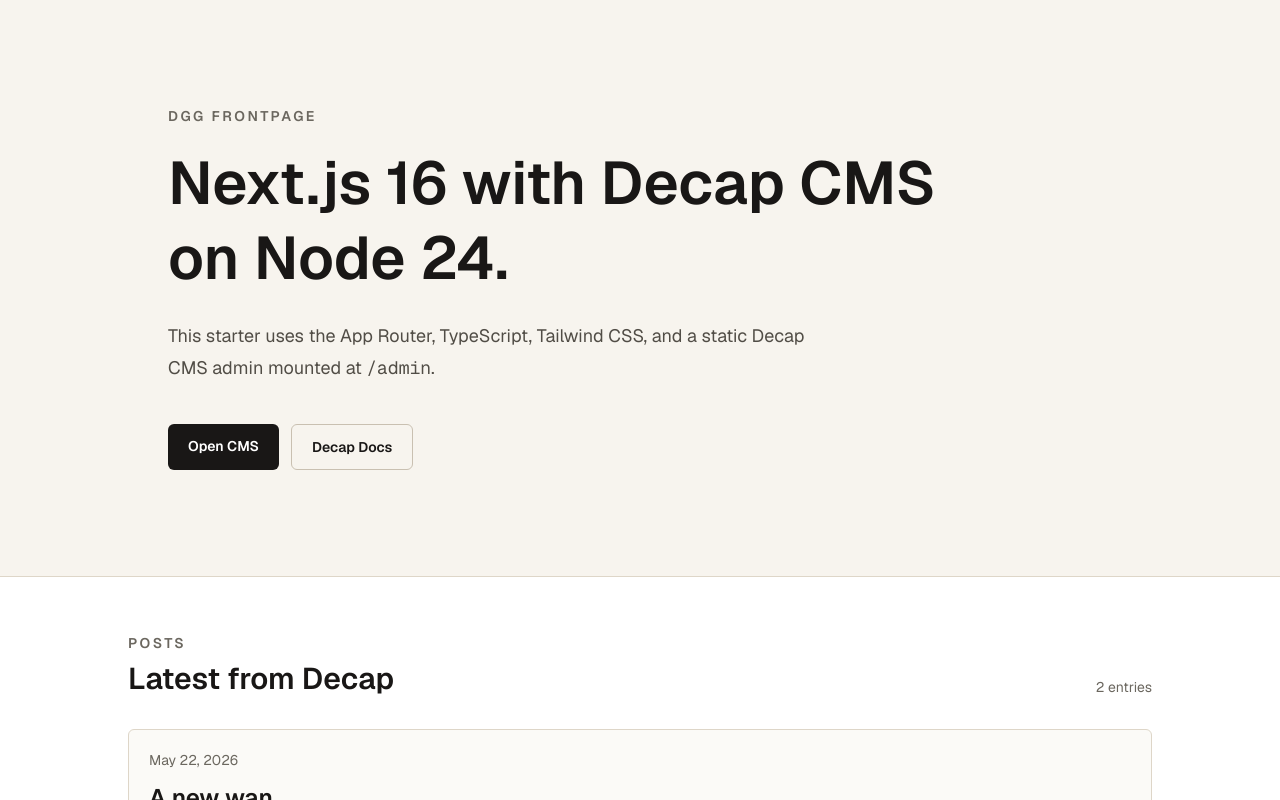
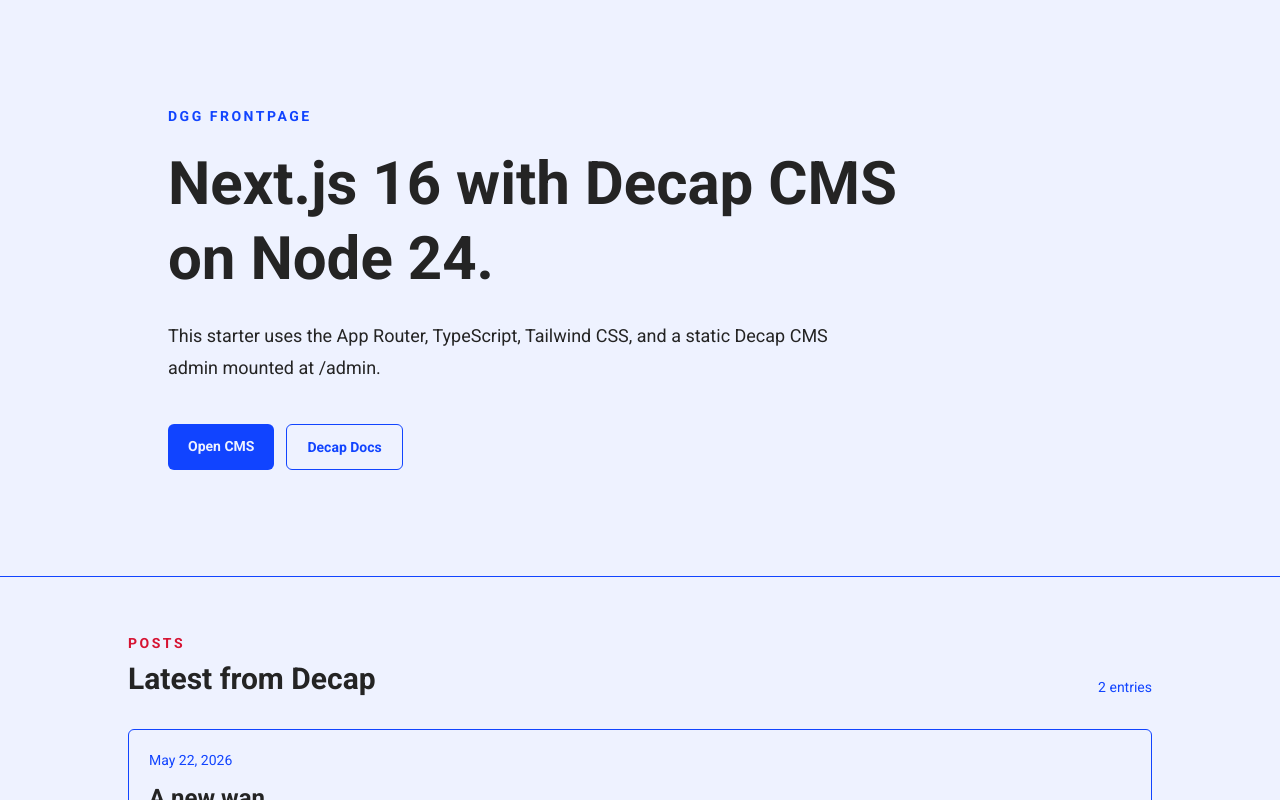
Before and after one commit to digitalgroundgame/dgg-frontpage, a Next.js app: page / in a window 1280 px wide. Shown: the top 800 px of the page. Built offline with nearby package versions, Linux system fonts and the light colour scheme.

Commit message:
Update site typography and colors

```diff
--- a/src/app/globals.css
+++ b/src/app/globals.css
@@ -1,18 +1,29 @@
 @import "tailwindcss";
 
 :root {
-  --background: #ffffff;
-  --foreground: #171717;
+  --color-brand-blue: #1144ff;
+  --color-near-white-blue: #eef2ff;
+  --color-accent-red: #ff0f43;
+  --color-red: #d61332;
+  --color-charcoal: #242424;
+  --background: var(--color-near-white-blue);
+  --foreground: var(--color-charcoal);
 }
 
 @theme inline {
+  --color-brand-blue: var(--color-brand-blue);
+  --color-near-white-blue: var(--color-near-white-blue);
+  --color-accent-red: var(--color-accent-red);
+  --color-red: var(--color-red);
+  --color-charcoal: var(--color-charcoal);
   --color-background: var(--background);
   --color-foreground: var(--foreground);
-  --font-sans: var(--font-geist-sans);
-  --font-mono: var(--font-geist-mono);
+  --font-sans: var(--font-roboto);
+  --font-mono: var(--font-roboto);
 }
 
 body {
   background: var(--background);
   color: var(--foreground);
+  font-family: var(--font-roboto), Arial, Helvetica, sans-serif;
 }
--- a/src/app/layout.tsx
+++ b/src/app/layout.tsx
@@ -1,15 +1,12 @@
 import type { Metadata } from "next";
-import { Geist, Geist_Mono } from "next/font/google";
+import { Roboto } from "next/font/google";
 import "./globals.css";
 
-const geistSans = Geist({
-  variable: "--font-geist-sans",
+const roboto = Roboto({
+  variable: "--font-roboto",
   subsets: ["latin"],
-});
-
-const geistMono = Geist_Mono({
-  variable: "--font-geist-mono",
-  subsets: ["latin"],
+  weight: ["100", "300", "400", "500", "700", "900"],
+  style: ["normal", "italic"],
 });
 
 export const metadata: Metadata = {
@@ -23,10 +20,7 @@ export default function RootLayout({
   children: React.ReactNode;
 }>) {
   return (
-    <html
-      lang="en"
-      className={`${geistSans.variable} ${geistMono.variable} h-full antialiased`}
-    >
+    <html lang="en" className={`${roboto.variable} h-full antialiased`}>
       <body className="min-h-full flex flex-col">{children}</body>
     </html>
   );
--- a/src/app/page.tsx
+++ b/src/app/page.tsx
@@ -4,27 +4,27 @@ export default function Home() {
   const posts = getPosts();
 
   return (
-    <main className="min-h-screen bg-[#f7f4ee] text-[#191716]">
+    <main className="min-h-screen bg-near-white-blue text-charcoal">
       <section className="mx-auto flex min-h-[72vh] w-full max-w-5xl flex-col justify-center px-6 py-16 sm:px-10">
-        <p className="mb-5 text-sm font-semibold uppercase tracking-[0.18em] text-[#6b675f]">
+        <p className="mb-5 text-sm font-semibold uppercase tracking-[0.18em] text-brand-blue">
           DGG Frontpage
         </p>
         <h1 className="max-w-3xl text-5xl font-semibold leading-tight sm:text-6xl">
           Next.js 16 with Decap CMS on Node 24.
         </h1>
-        <p className="mt-6 max-w-2xl text-lg leading-8 text-[#514d46]">
+        <p className="mt-6 max-w-2xl text-lg leading-8 text-charcoal">
           This starter uses the App Router, TypeScript, Tailwind CSS, and a
           static Decap CMS admin mounted at <code>/admin</code>.
         </p>
         <div className="mt-10 flex flex-wrap gap-3">
           <a
-            className="rounded-md bg-[#191716] px-5 py-3 text-sm font-semibold text-white transition hover:bg-[#3a3630]"
+            className="rounded-md bg-brand-blue px-5 py-3 text-sm font-semibold text-near-white-blue transition hover:bg-accent-red"
             href="/admin/"
           >
             Open CMS
           </a>
           <a
-            className="rounded-md border border-[#c9c0b1] px-5 py-3 text-sm font-semibold text-[#191716] transition hover:bg-white"
+            className="rounded-md border border-brand-blue px-5 py-3 text-sm font-semibold text-brand-blue transition hover:bg-brand-blue hover:text-near-white-blue"
             href="https://decapcms.org/docs/intro/"
             target="_blank"
             rel="noreferrer"
@@ -33,16 +33,16 @@ export default function Home() {
           </a>
         </div>
       </section>
-      <section className="border-t border-[#ded6c8] bg-white px-6 py-14 sm:px-10">
+      <section className="border-t border-brand-blue bg-near-white-blue px-6 py-14 sm:px-10">
         <div className="mx-auto w-full max-w-5xl">
           <div className="mb-8 flex items-end justify-between gap-6">
             <div>
-              <p className="text-sm font-semibold uppercase tracking-[0.18em] text-[#6b675f]">
+              <p className="text-sm font-semibold uppercase tracking-[0.18em] text-red">
                 Posts
               </p>
               <h2 className="mt-2 text-3xl font-semibold">Latest from Decap</h2>
             </div>
-            <span className="text-sm text-[#6b675f]">
+            <span className="text-sm text-brand-blue">
               {posts.length} {posts.length === 1 ? "entry" : "entries"}
             </span>
           </div>
@@ -51,20 +51,20 @@ export default function Home() {
             <div className="grid gap-4">
               {posts.map((post) => (
                 <article
-                  className="rounded-md border border-[#ded6c8] bg-[#fbfaf7] p-5"
+                  className="rounded-md border border-brand-blue bg-near-white-blue p-5"
                   key={post.slug}
                 >
-                  <div className="flex flex-wrap items-center gap-3 text-sm text-[#6b675f]">
+                  <div className="flex flex-wrap items-center gap-3 text-sm text-brand-blue">
                     <time dateTime={post.date}>{formatPostDate(post.date)}</time>
                     {post.draft ? (
-                      <span className="rounded bg-[#eee6d8] px-2 py-1 text-xs font-semibold uppercase tracking-[0.12em] text-[#514d46]">
+                      <span className="rounded bg-red px-2 py-1 text-xs font-semibold uppercase tracking-[0.12em] text-near-white-blue">
                         Draft
                       </span>
                     ) : null}
                   </div>
                   <h3 className="mt-3 text-2xl font-semibold">{post.title}</h3>
                   {post.excerpt ? (
-                    <p className="mt-3 max-w-3xl leading-7 text-[#514d46]">
+                    <p className="mt-3 max-w-3xl leading-7 text-charcoal">
                       {post.excerpt}
                     </p>
                   ) : null}
@@ -72,7 +72,7 @@ export default function Home() {
               ))}
             </div>
           ) : (
-            <p className="rounded-md border border-dashed border-[#c9c0b1] p-5 text-[#514d46]">
+            <p className="rounded-md border border-dashed border-brand-blue p-5 text-charcoal">
               No posts found in <code>content/posts</code>.
             </p>
           )}
```
